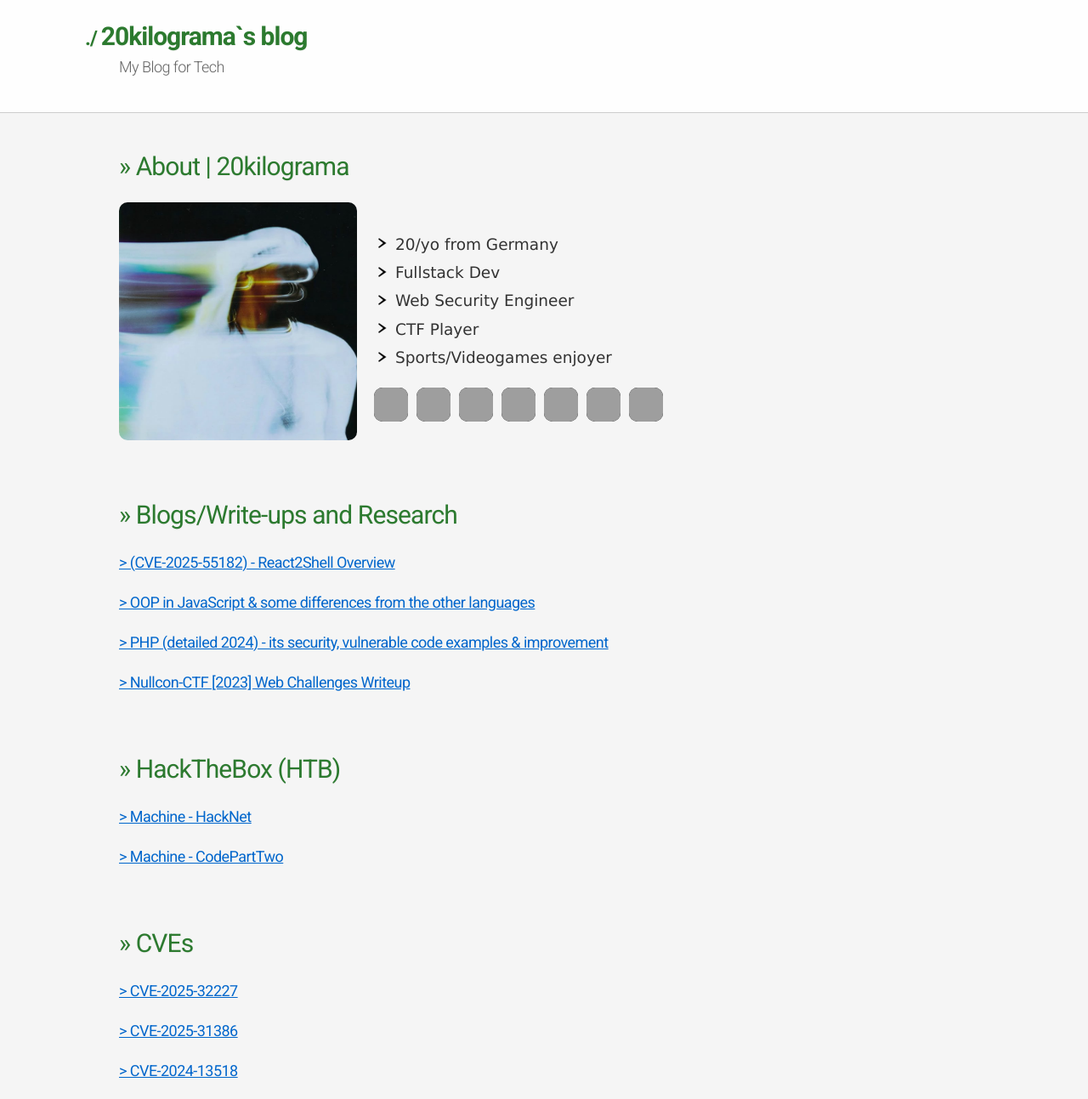
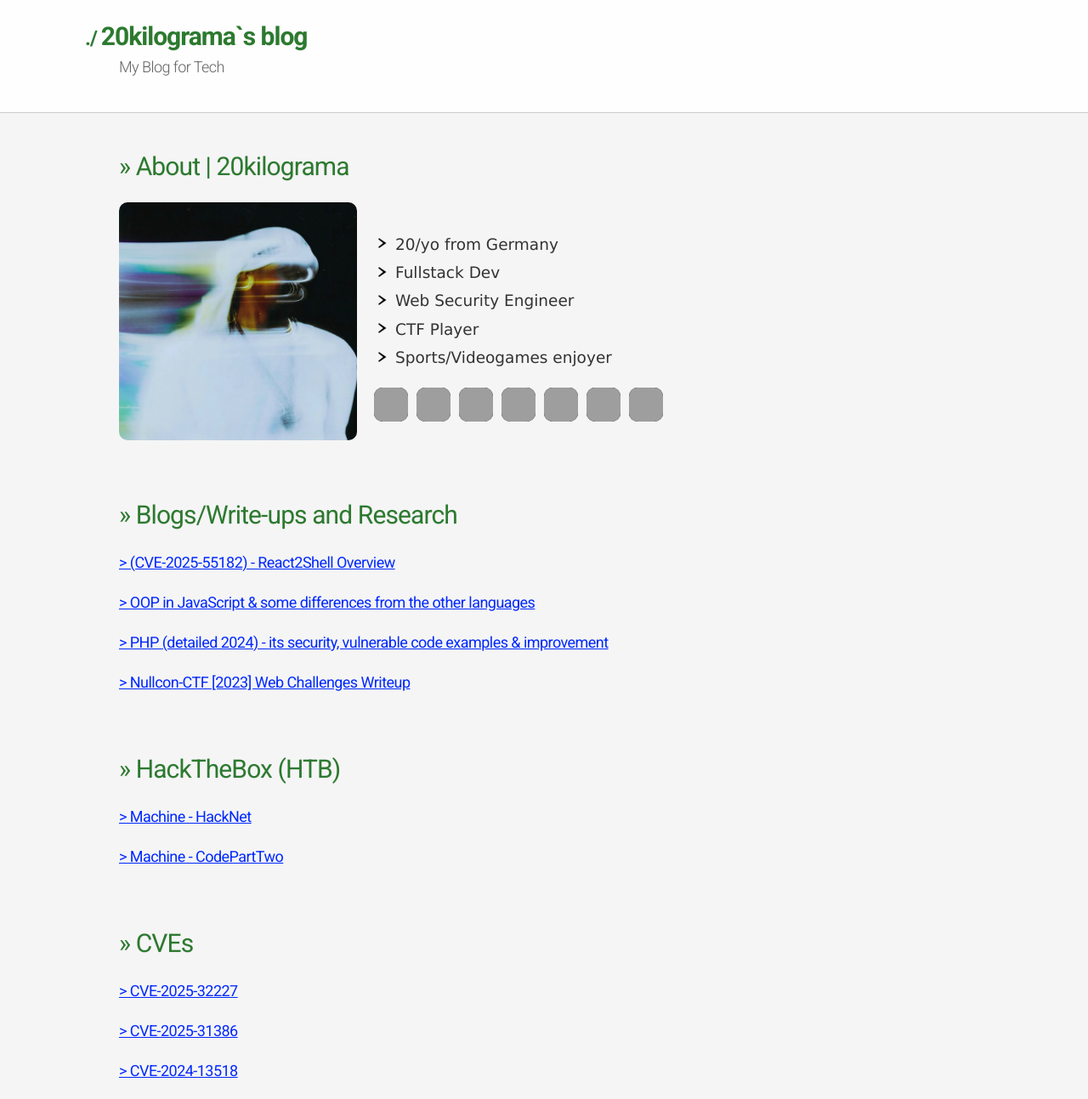
Before and after one commit to 20kilograma/blog, a Jekyll site: the page built from index.md, in a window 1280 px wide. Shown: the whole page at 85% size. Built offline with Jekyll 4.4.1, drawn with Linux system fonts in a browser that asks for light colours; nearby versions of some CDN libraries; some web fonts are replaced; our own code applies the rules of GitHub Pages for plain Markdown files; grey boxes are pictures that could not be loaded.

Commit message:
Update jekyll-theme-hacker.scss

```diff
--- a/_sass/jekyll-theme-hacker.scss
+++ b/_sass/jekyll-theme-hacker.scss
@@ -285,7 +285,7 @@ hr {
 */
 
 a {
-  color: #0066cc;
+  color: #0028ff;
   text-shadow: none;
 }
 
```
